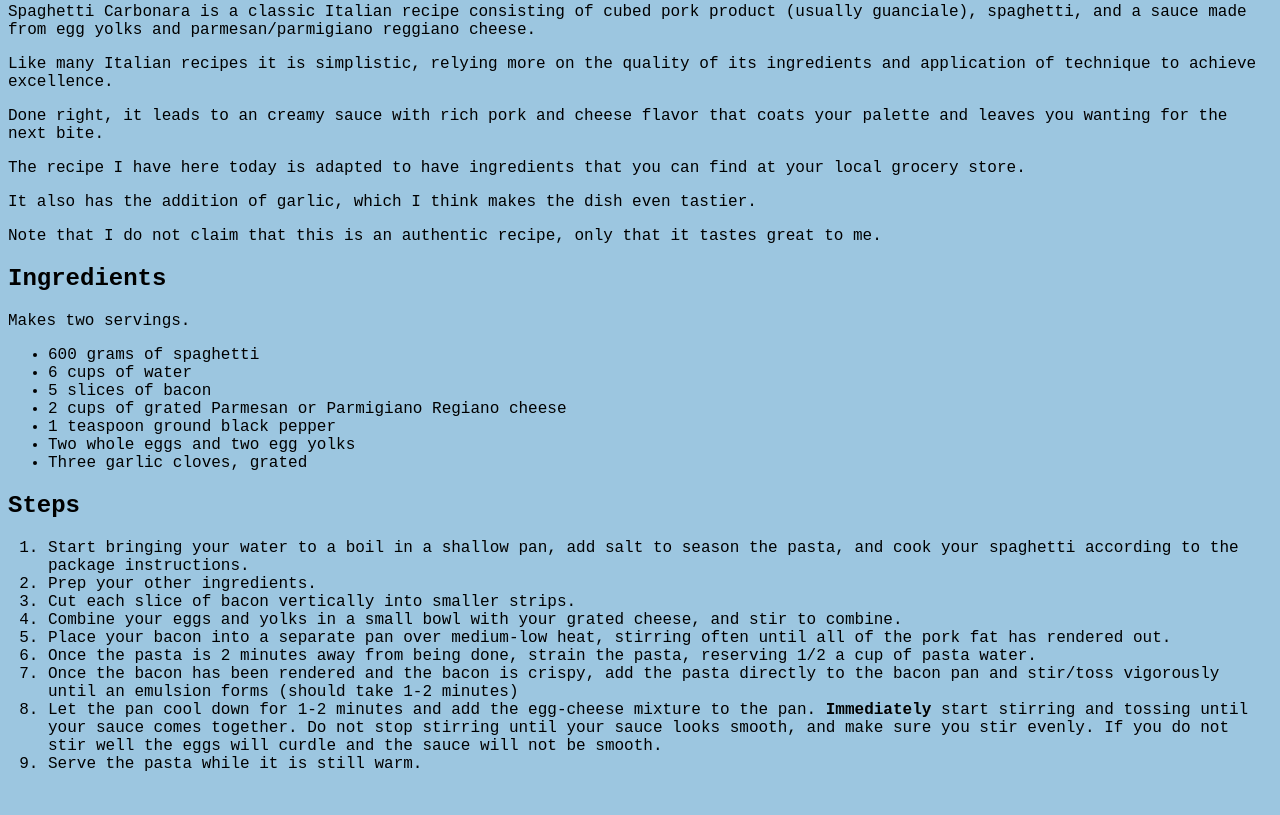
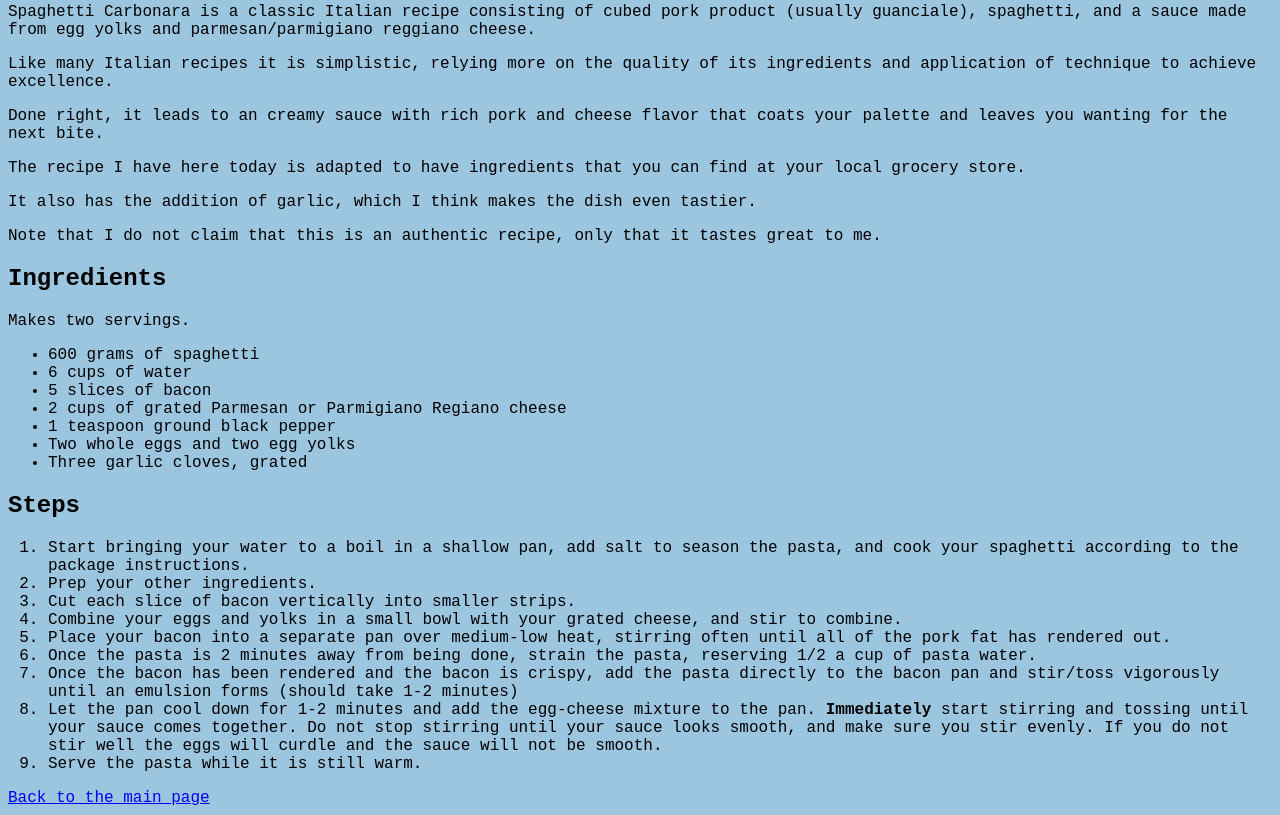
Before and after one commit to slkiey/odin-recipes, a plain HTML site: page recipes/carbonara.html in a window 1280 px wide. Shown: the part 615-1430 px from the top of the page. Before the commit the page ends 1404 px from the top, so only its background shows below. Drawn offline with Linux system fonts and the light colour scheme.

Commit message:
Added link to home page to recipe pages

```diff
--- a/recipes/carbonara.html
+++ b/recipes/carbonara.html
@@ -43,5 +43,7 @@
         <li>Let the pan cool down for 1-2 minutes and add the egg-cheese mixture to the pan. <strong>Immediately</strong> start stirring and tossing until your sauce comes together. Do not stop stirring until your sauce looks smooth, and make sure you stir evenly. If you do not stir well the eggs will curdle and the sauce will not be smooth. </li>
         <li>Serve the pasta while it is still warm. </li>
     </ol>
+
+    <a href="..\index.html">Back to the main page</a>
 </body>
 </html>
```
Also changed, not shown: recipes/coffee.html (+2 -0 lines), recipes/garlicButterShrimpPastaWithLemon.html (+2 -0 lines).
